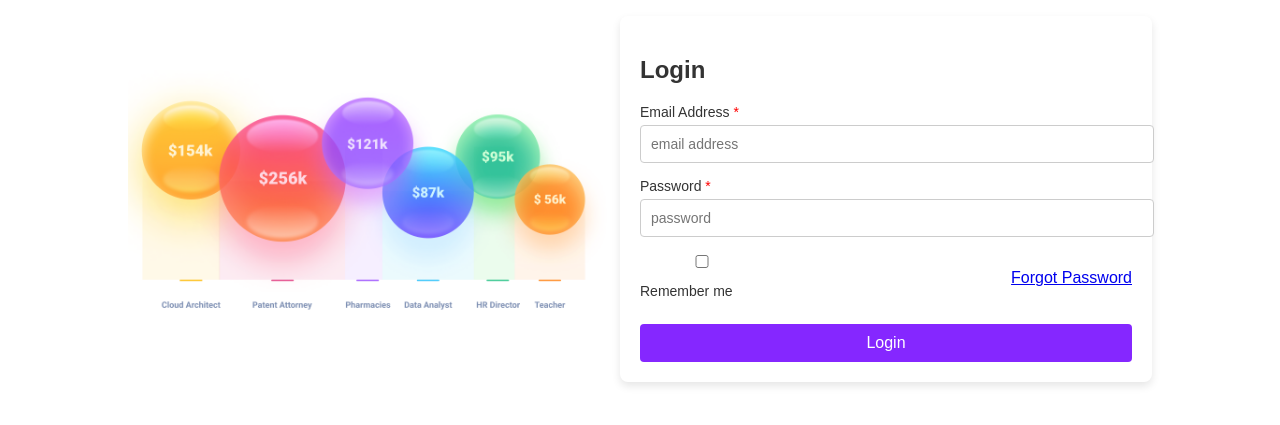
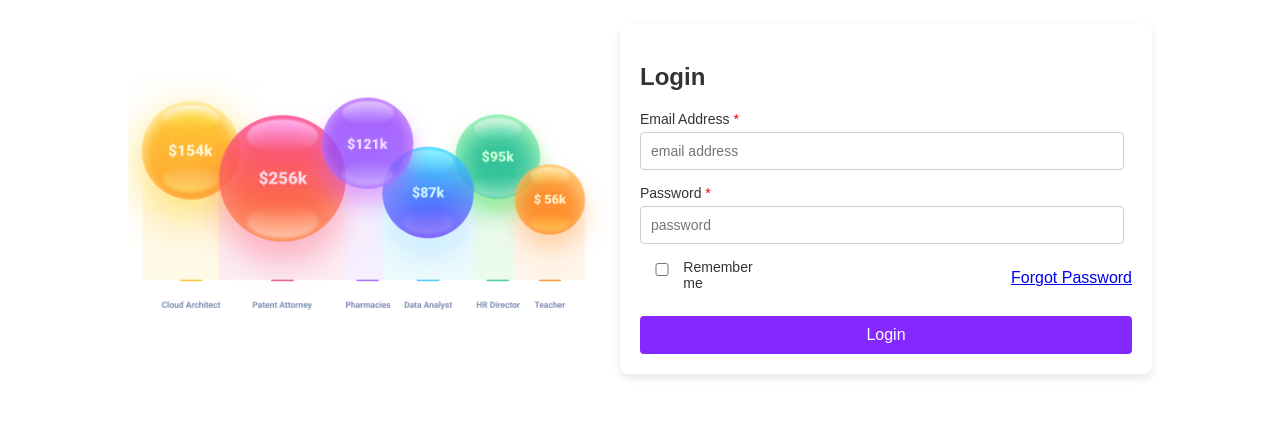
Before and after one commit to Dyang0/Salary-Negotiator, a website: page public/t.html in a window 1280 px wide. Shown: the part 201-626 px from the top of the page. Drawn offline with Linux system fonts and the light colour scheme.

Commit message:
fixing little details

```diff
--- a/public/t.html
+++ b/public/t.html
@@ -64,7 +64,7 @@
     }
 
     .login input {
-      width: 100%;
+      width: 94%;
       padding: 10px;
       margin-bottom: 15px;
       border: 1px solid #ccc;
@@ -78,6 +78,17 @@
       align-items: center;
       width: 100%;
       margin-bottom: 20px;
+    }
+
+    /*Remember me*/
+    .login .checkbox-container label {
+      display: flex;
+      align-items: center;
+    }
+
+    /*Forgot Password*/
+    .login .checkbox-container a {
+      margin-left: auto;
     }
 
     .login button {
```
